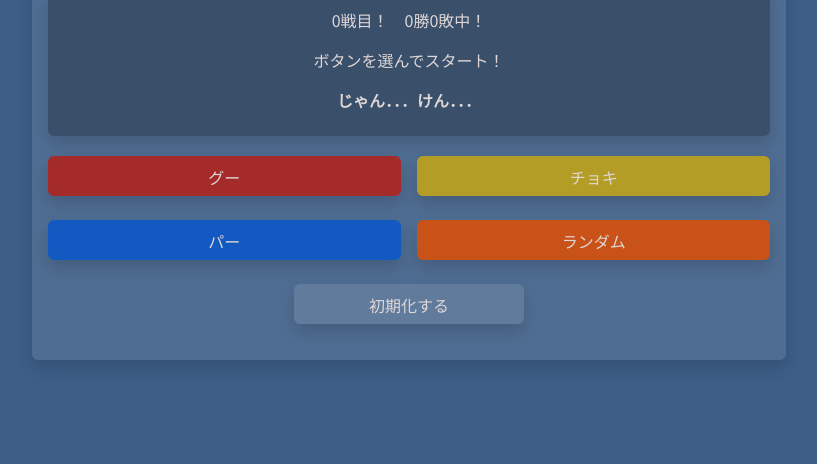
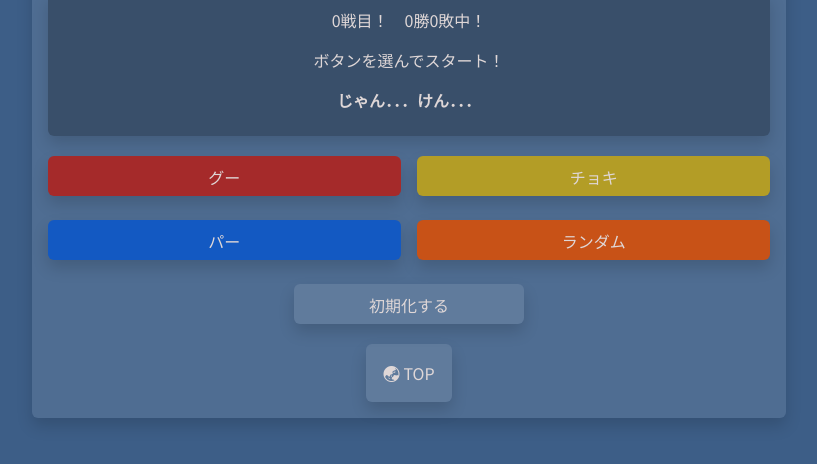
Before and after one commit to osakana0000/janken-js, a plain HTML site: page index.html in a window 1280 px wide. Shown: the part 90-554 px from the top of the page, without its empty margins (231-1048 px from the left). Drawn offline with nearby package versions, Linux system fonts and the light colour scheme.

Commit message:
add top button

```diff
--- a/index.html
+++ b/index.html
@@ -71,6 +71,9 @@
               <div class="w-100 btn rounded shadow pt-2 my-1" id="reset">初期化する</div>
             </div>
           </div>
+          <div class="col">
+            <a class="btn btn-block shadow p-3" role="button" href="/"><i class="bi bi-globe-asia-australia me-1"></i>TOP</a>
+          </div>
         </div>
       </div>
     </div>
```
